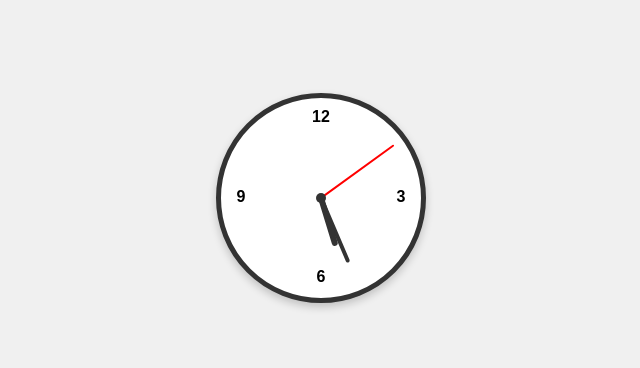
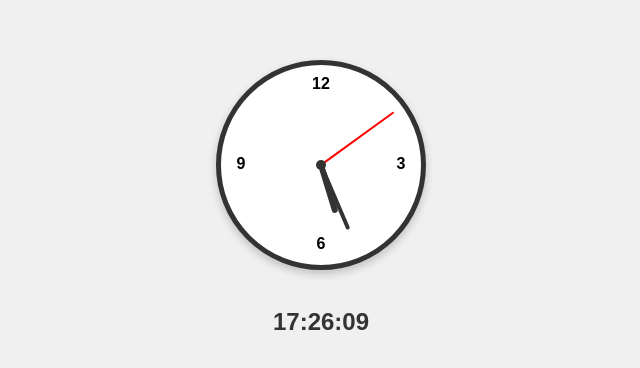
Before and after one commit to prabhusakti/alarm-clock, a plain HTML site: page index.html in a window 1280 px wide. Shown: the part 202-570 px from the top of the page, without its empty margins (319-959 px from the left). Drawn offline with Linux system fonts and the light colour scheme.

Commit message:
v2 - digital clock

```diff
--- a/index.html
+++ b/index.html
@@ -3,7 +3,7 @@
 <head>
   <meta charset="UTF-8">
   <meta name="viewport" content="width=device-width, initial-scale=1.0">
-  <title>Analog Clock</title>
+  <title>Analog and Digital Clock</title>
   <link rel="stylesheet" href="styles.css">
 </head>
 <body>
@@ -16,6 +16,8 @@
     <div class="hand minute" id="minute"></div>
     <div class="hand second" id="second"></div>
   </div>
+  <br>
+  <div class="digital-clock" id="digital-clock"></div>
   <script src="script.js"></script>
 </body>
 </html>
--- a/script.js
+++ b/script.js
@@ -1,6 +1,7 @@
 const hourHand = document.getElementById('hour');
 const minuteHand = document.getElementById('minute');
 const secondHand = document.getElementById('second');
+const digitalClock = document.getElementById('digital-clock');
 
 function updateClock() {
   const now = new Date();
@@ -15,6 +16,12 @@ function updateClock() {
   secondHand.style.transform = `translate(-50%, -100%) rotate(${secondDegree}deg)`;
   minuteHand.style.transform = `translate(-50%, -100%) rotate(${minuteDegree}deg)`;
   hourHand.style.transform = `translate(-50%, -100%) rotate(${hourDegree}deg)`;
+
+  const formattedHours = hours.toString().padStart(2, '0');
+  const formattedMinutes = minutes.toString().padStart(2, '0');
+  const formattedSeconds = seconds.toString().padStart(2, '0');
+
+  digitalClock.textContent = `${formattedHours}:${formattedMinutes}:${formattedSeconds}`;
 }
 
 setInterval(updateClock, 1000);
--- a/styles.css
+++ b/styles.css
@@ -1,5 +1,6 @@
 body {
   display: flex;
+  flex-direction: column;
   justify-content: center;
   align-items: center;
   height: 100vh;
@@ -69,3 +70,10 @@ body {
   background: red;
   z-index: 1;
 }
+
+.digital-clock {
+  margin-top: 20px;
+  font-size: 24px;
+  font-weight: bold;
+  color: #333;
+}
```
